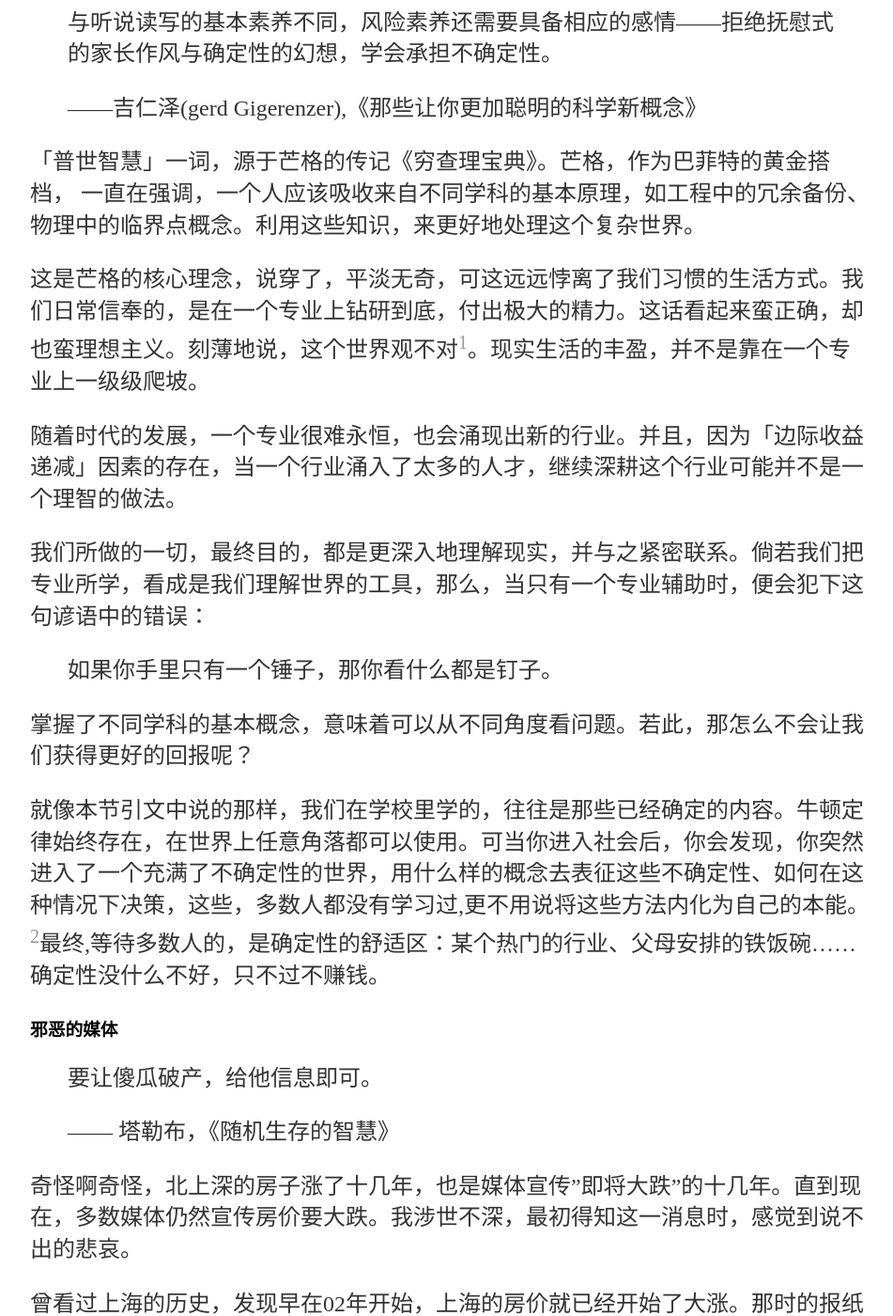
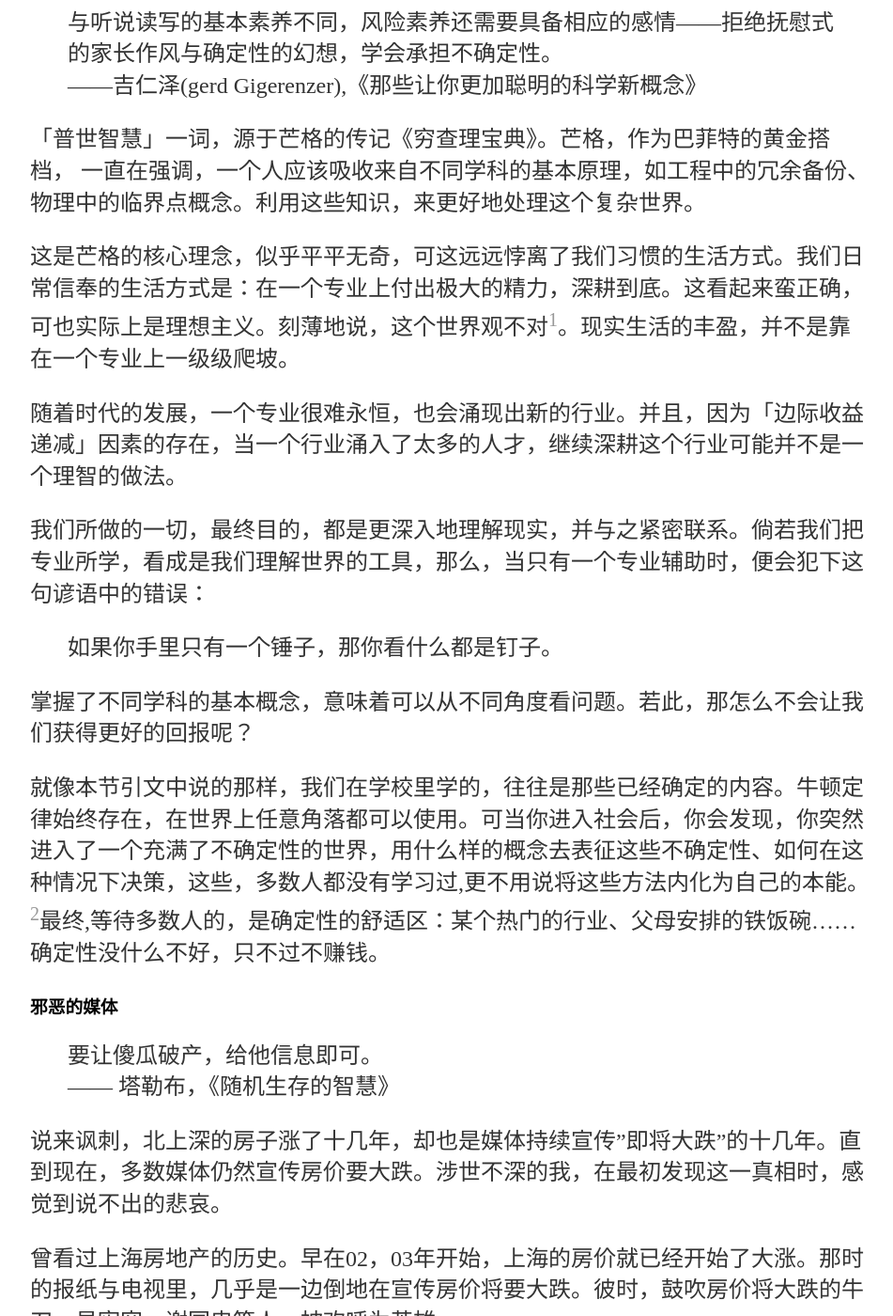
Before and after one commit to terrificjhony/terrificjhony.github.io, a Jekyll site: the page built from _posts/2018-2-4-chongqing.md, in a window 1280 px wide and 1400 px high, scrolled down 438 px. Shown: the whole window at 94% size, without its empty margins (160-1111 px from the left). Built offline with Jekyll 4.4.1, drawn with Linux system fonts in a browser that asks for light colours; some of the changed text lies outside the part shown.

Commit message:
revision

```diff
--- a/_posts/2018-2-4-chongqing.md
+++ b/_posts/2018-2-4-chongqing.md
@@ -10,12 +10,11 @@ date: 2018-2-4
 ### 普世智慧
 
 > 与听说读写的基本素养不同，风险素养还需要具备相应的感情——拒绝抚慰式的家长作风与确定性的幻想，学会承担不确定性。
-
 >    ——吉仁泽(gerd Gigerenzer),《那些让你更加聪明的科学新概念》
 
 「普世智慧」一词，源于芒格的传记《穷查理宝典》。芒格，作为巴菲特的黄金搭档， 一直在强调，一个人应该吸收来自不同学科的基本原理，如工程中的冗余备份、物理中的临界点概念。利用这些知识，来更好地处理这个复杂世界。
 
-这是芒格的核心理念，说穿了，平淡无奇，可这远远悖离了我们习惯的生活方式。我们日常信奉的，是在一个专业上钻研到底，付出极大的精力。这话看起来蛮正确，却也蛮理想主义。刻薄地说，这个世界观不对[^1]。现实生活的丰盈，并不是靠在一个专业上一级级爬坡。
+这是芒格的核心理念，似乎平平无奇，可这远远悖离了我们习惯的生活方式。我们日常信奉的生活方式是：在一个专业上付出极大的精力，深耕到底。这看起来蛮正确，可也实际上是理想主义。刻薄地说，这个世界观不对[^1]。现实生活的丰盈，并不是靠在一个专业上一级级爬坡。
 
 随着时代的发展，一个专业很难永恒，也会涌现出新的行业。并且，因为「边际收益递减」因素的存在，当一个行业涌入了太多的人才，继续深耕这个行业可能并不是一个理智的做法。
 
@@ -32,12 +31,11 @@ date: 2018-2-4
 ### 邪恶的媒体
 
 > 要让傻瓜破产，给他信息即可。
-
 > —— 塔勒布，《随机生存的智慧》
 
-奇怪啊奇怪，北上深的房子涨了十几年，也是媒体宣传"即将大跌"的十几年。直到现在，多数媒体仍然宣传房价要大跌。我涉世不深，最初得知这一消息时，感觉到说不出的悲哀。
+说来讽刺，北上深的房子涨了十几年，却也是媒体持续宣传"即将大跌"的十几年。直到现在，多数媒体仍然宣传房价要大跌。涉世不深的我，在最初发现这一真相时，感觉到说不出的悲哀。
 
-曾看过上海的历史，发现早在02年开始，上海的房价就已经开始了大涨。那时的报纸与电视里，几乎是一边倒地在宣传房价将要大跌。彼时，鼓吹房价将大跌的牛刀、易宪容、谢国忠等人，被欢呼为英雄。
+曾看过上海房地产的历史。早在02，03年开始，上海的房价就已经开始了大涨。那时的报纸与电视里，几乎是一边倒地在宣传房价将要大跌。彼时，鼓吹房价将大跌的牛刀、易宪容、谢国忠等人，被欢呼为英雄。
 
 房地产领域的失误，仅仅是一个缩影。对于媒体搬出来的言论，大概率往往要说："以上全错"。
 
@@ -55,10 +53,10 @@ date: 2018-2-4
 
 因此，一个前提条件的改变，并不会带来必然的一个结果。因为在逻辑链的下一步，是众多的细分市场，也就是说，必须要像解数学题常常用到的「分类讨论」来分析。我们的大脑是「认知吝啬鬼」，这是我们分析问题时常常忽略的内容，想当然地推导出单一的结论。也正因为如此，用一个结论来总结一个细分市场，很容易走向谬误。
 
+
 ### 心灵自由
 
 > 其他人的观点不能证明你的观点对与错。 你是正确的， 仅仅是因为数据和推断是正确的。
-
 >    —— 本杰明·格雷厄姆
 
 人是社会动物。
--- a/blog/atom.xml
+++ b/blog/atom.xml
@@ -23,7 +23,7 @@ layout: feed
 			<content type="html">{{ post.content | xml_escape }}</content>
 		</entry>
 	{% endfor %}
-	{% for post in site.Quotes %}
+	{% for post in site.quotes %}
 		<entry>
 			<title>{{ post.title }}</title>
 			<link href="http://terrificjhony.github.io{{ post.url }}"/>
```
Also changed, not shown: other parts of _posts/2018-2-4-chongqing.md (+1 -1 lines), _posts/2018-1-5-twilight-of-idols.md (+2 -2 lines), _posts/2018-2-12-house-record.md (+2 -4 lines), _posts/2018-9-14-communication-tips.md (added, +21 -0 lines).
